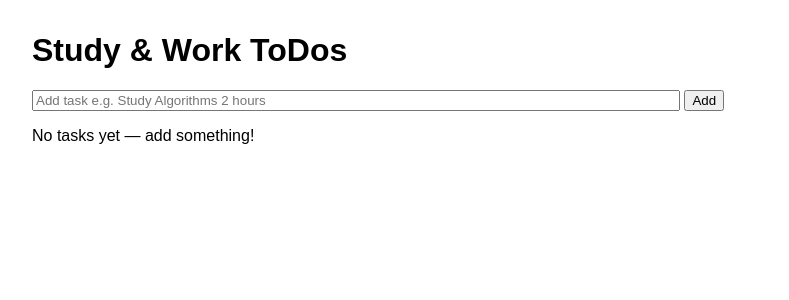
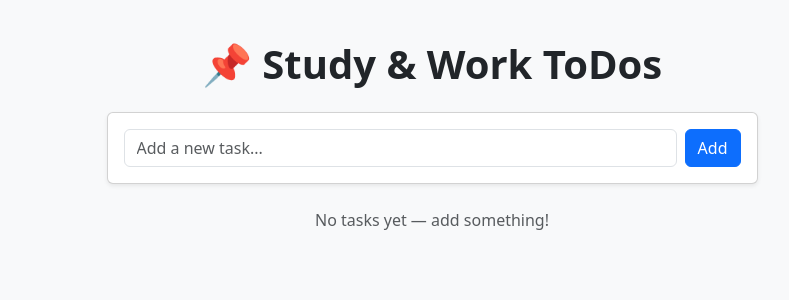
Before and after one commit to farrag69/depi-project, a Flask app: page / in a window 1280 px wide. Shown: the top 300 px of the page, without its empty margins (208-997 px from the left). Run offline with Flask 3, Linux system fonts and the light colour scheme.

Commit message:
Update app.py, models.py, and index.html in todo-app

```diff
--- a/todo-app/templates/index.html
+++ b/todo-app/templates/index.html
@@ -1,36 +1,96 @@
 <!doctype html>
-<html>
+<html lang="en">
 <head>
   <meta charset="utf-8"/>
-    <title>Todo App (Students & Engineers)</title>
+  <title>Todo App</title>
+
+  <!-- Bootstrap 5 -->
+  <link
+    href="https://cdn.jsdelivr.net/npm/bootstrap@5.3.3/dist/css/bootstrap.min.css"
+    rel="stylesheet"
+  >
+
   <style>
-      body { font-family: Arial, sans-serif; max-width: 800px; margin: 2rem auto; }
-      form { margin-bottom: 1rem; }
-      .todo { padding: .5rem; border-bottom: 1px solid #eee; display:flex; justify-content:space-between; align-items:center;}
-      .done { text-decoration: line-through; color: gray; }
-      .controls a { margin-left: .5rem; }
+    body {
+      background: #f8f9fa;
+      padding-top: 40px;
+    }
+    .todo-card {
+      transition: 0.2s;
+    }
+    .todo-card:hover {
+      background: #f1f1f1;
+    }
+    .done {
+      text-decoration: line-through;
+      color: gray;
+    }
   </style>
 </head>
+
 <body>
-    <h1>Study & Work ToDos</h1>
-    <form action="/add" method="post">
-      <input name="title" placeholder="Add task e.g. Study Algorithms 2 hours" style="width:80%" required>
-      <button type="submit">Add</button>
+
+<div class="container">
+  <div class="col-lg-7 mx-auto">
+
+    <h1 class="text-center mb-4 fw-bold">📌 Study & Work ToDos</h1>
+
+    <!-- Add Task Form -->
+    <div class="card shadow-sm mb-4">
+      <div class="card-body">
+        <form action="/add" method="post" class="d-flex gap-2">
+          <input
+            name="title"
+            class="form-control"
+            placeholder="Add a new task..."
+            required
+          >
+          <button class="btn btn-primary">Add</button>
         </form>
-
-    {% for t in todos %}
-    <div class="todo">
-      <div>
-        <strong class="{{ 'done' if t.done }}">{{ t.title }}</strong>
-        <div style="font-size: .8rem; color: #666">{{ t.created_at.strftime('%Y-%m-%d %H:%M') }}</div>
-      </div>
-      <div class="controls">
-        <a href="{{ url_for('toggle', todo_id=t.id) }}">{{ 'Undo' if t.done else 'Done' }}</a>
-        <a href="{{ url_for('delete', todo_id=t.id) }}" onclick="return confirm('Delete?')">Delete</a>
       </div>
     </div>
+
+    <!-- Todo List -->
+    {% for t in todos %}
+    <div class="card mb-2 shadow-sm todo-card">
+      <div class="card-body d-flex justify-content-between align-items-center">
+
+        <div>
+          <h5 class="{{ 'done' if t.completed else '' }}">{{ t.title }}</h5>
+          <small class="text-muted">
+            {{ t.created_at.strftime('%Y-%m-%d %H:%M') }}
+          </small>
+        </div>
+
+        <div class="text-end">
+          <a
+            href="{{ url_for('toggle', todo_id=t.id) }}"
+            class="btn btn-sm {{ 'btn-warning' if t.completed else 'btn-success' }}"
+          >
+            {{ 'Undo' if t.completed else 'Done' }}
+          </a>
+
+          <a
+            href="{{ url_for('delete', todo_id=t.id) }}"
+            class="btn btn-sm btn-danger"
+            onclick="return confirm('Delete this task?')"
+          >
+            Delete
+          </a>
+        </div>
+
+      </div>
+    </div>
+
     {% else %}
-    <p>No tasks yet — add something!</p>
+    <p class="text-center text-muted mt-4">No tasks yet — add something!</p>
     {% endfor %}
+
+  </div>
+</div>
+
+<!-- Bootstrap JS -->
+<script src="https://cdn.jsdelivr.net/npm/bootstrap@5.3.3/dist/js/bootstrap.bundle.min.js"></script>
+
 </body>
 </html>
```
Lines whose indentation alone changed are shown as unchanged.
